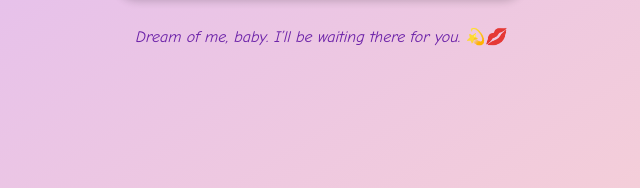
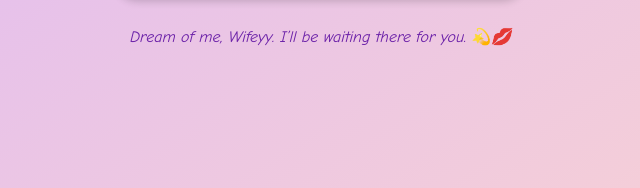
Before and after one commit to Aldrin-lab/Goodnight-sleep, a plain HTML site: page index.html in a window 1280 px wide. Shown: the part 455-643 px from the top of the page, 320-960 px from the left. Drawn offline with Linux system fonts and the light colour scheme.

Commit message:
Update index.html

```diff
--- a/index.html
+++ b/index.html
@@ -81,6 +81,6 @@
     <p style="text-align: right;">— Love, Your Boyfriend 💗</p>
   </div>
 
-  <div class="footer">Dream of me, baby. I’ll be waiting there for you. 💫💋</div>
+  <div class="footer">Dream of me, Wifeyy. I’ll be waiting there for you. 💫💋</div>
 </body>
 </html>
```
